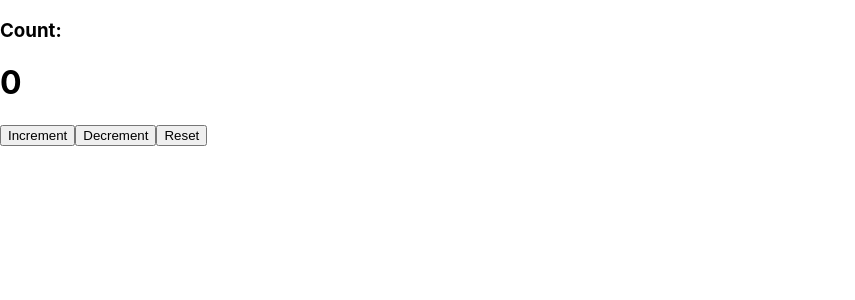
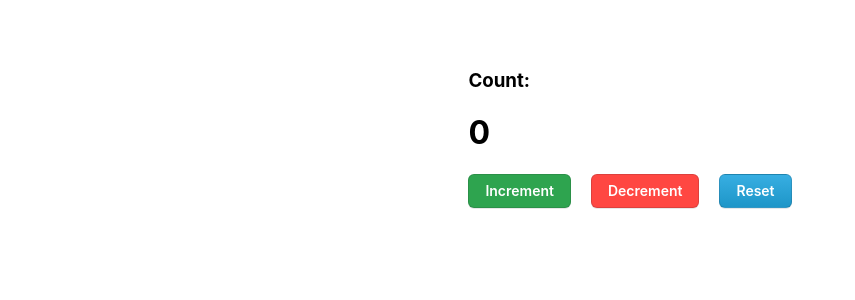
Before and after one commit to Joshua77/examsemester02, a React (Create React App) app: page / in a window 1280 px wide. Shown: the top 300 px of the page, without its empty margins (0-855 px from the left). Built offline with nearby package versions, Linux system fonts and the light colour scheme.

Commit message:
Styled the Buttons

```diff
--- a/src/App.css
+++ b/src/App.css
@@ -1,38 +1,97 @@
-.App {
-  text-align: center;
+.app{
+  margin: 50px auto;
+  padding: 0;
+  display: flex;
+  justify-content: center;
+  align-items: center;
 }
 
-.App-logo {
-  height: 40vmin;
-  pointer-events: none;
+
+.buttons{
+  flex-direction: row;
+  align-items: center;
+  flex: space-between;
+}
+/* CSS */
+.button-3 {
+  appearance: none;
+  background-color: #2ea44f;
+  border: 1px solid rgba(27, 31, 35, .15);
+  border-radius: 6px;
+  box-shadow: rgba(27, 31, 35, .1) 0 1px 0;
+  box-sizing: border-box;
+  color: #fff;
+  cursor: pointer;
+  display: inline-block;
+  font-family: -apple-system,system-ui,"Segoe UI",Helvetica,Arial,sans-serif,"Apple Color Emoji","Segoe UI Emoji";
+  font-size: 14px;
+  font-weight: 600;
+  line-height: 20px;
+  padding: 6px 16px;
+  margin-right: 20px;
+  position: relative;
+  text-align: center;
+  text-decoration: none;
+  user-select: none;
+  -webkit-user-select: none;
+  touch-action: manipulation;
+  vertical-align: middle;
+  white-space: nowrap;
 }
 
-@media (prefers-reduced-motion: no-preference) {
-  .App-logo {
-    animation: App-logo-spin infinite 20s linear;
-  }
+.button-2 {
+  appearance: none;
+  background-color: #FF4742;;
+  border: 1px solid rgba(27, 31, 35, .15);
+  border-radius: 6px;
+  box-shadow: rgba(27, 31, 35, .1) 0 1px 0;
+  box-sizing: border-box;
+  color: #fff;
+  cursor: pointer;
+  margin-right: 20px;
+  display: inline-block;
+  font-family: -apple-system,system-ui,"Segoe UI",Helvetica,Arial,sans-serif,"Apple Color Emoji","Segoe UI Emoji";
+  font-size: 14px;
+  font-weight: 600;
+  line-height: 20px;
+  padding: 6px 16px;
+  position: relative;
+  text-align: center;
+  text-decoration: none;
+  user-select: none;
+  -webkit-user-select: none;
+  touch-action: manipulation;
+  vertical-align: middle;
+  white-space: nowrap;
 }
 
-.App-header {
-  background-color: #282c34;
-  min-height: 100vh;
-  display: flex;
-  flex-direction: column;
-  align-items: center;
-  justify-content: center;
-  font-size: calc(10px + 2vmin);
-  color: white;
+
+
+/* CSS */
+.button-1{
+  background-image: linear-gradient(-180deg, #37AEE2 0%, #1E96C8 100%);
+  color: #FFFFFF;
+  appearance: none;
+  border: 1px solid rgba(27, 31, 35, .15);
+  border-radius: 6px;
+  box-shadow: rgba(27, 31, 35, .1) 0 1px 0;
+  box-sizing: border-box;
+  color: #fff;
+  cursor: pointer;
+  margin-right: 20px;
+  display: inline-block;
+  font-family: -apple-system,system-ui,"Segoe UI",Helvetica,Arial,sans-serif,"Apple Color Emoji","Segoe UI Emoji";
+  font-size: 14px;
+  font-weight: 600;
+  line-height: 20px;
+  padding: 6px 16px;
+  position: relative;
+  text-align: center;
+  text-decoration: none;
+  user-select: none;
+  -webkit-user-select: none;
+  touch-action: manipulation;
+  vertical-align: middle;
+  white-space: nowrap;
+
 }
-
-.App-link {
-  color: #61dafb;
-}
-
-@keyframes App-logo-spin {
-  from {
-    transform: rotate(0deg);
-  }
-  to {
-    transform: rotate(360deg);
-  }
-}
--- a/src/App.js
+++ b/src/App.js
@@ -16,16 +16,18 @@ export default function App() {
 
   return (
     <div className="app">
+      <div className='page-design'>
       <div>
         <div class="count">
           <h3>Count:</h3>
           <h1>{count}</h1>
         </div>
         <div class="buttons">
-          <button onClick={incrementCount}> Increment </button>
-          <button onClick={decrementCount}> Decrement </button>
-          <button onClick={() => setCount(0)}> Reset </button>
+          <button className = "button-3" onClick={incrementCount}> Increment </button>
+          <button className = "button-2" onClick={decrementCount}> Decrement </button>
+          <button className = "button-1" onClick={() => setCount(0)}> Reset </button>
         </div>
+      </div>
       </div>
     </div>
   );
```
